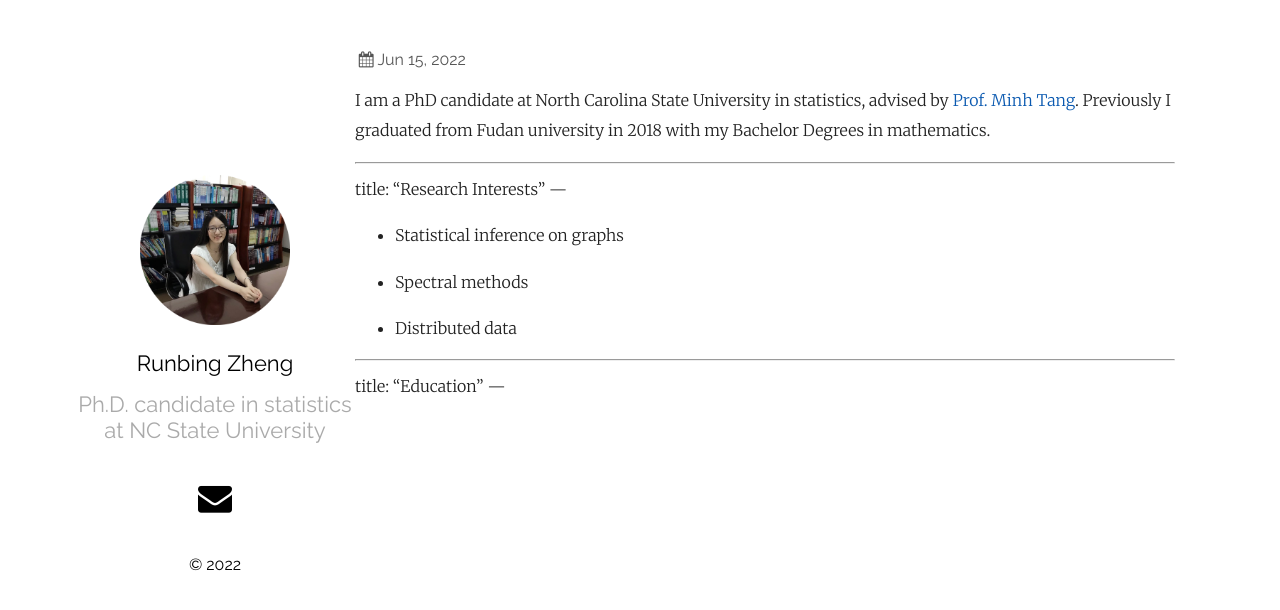
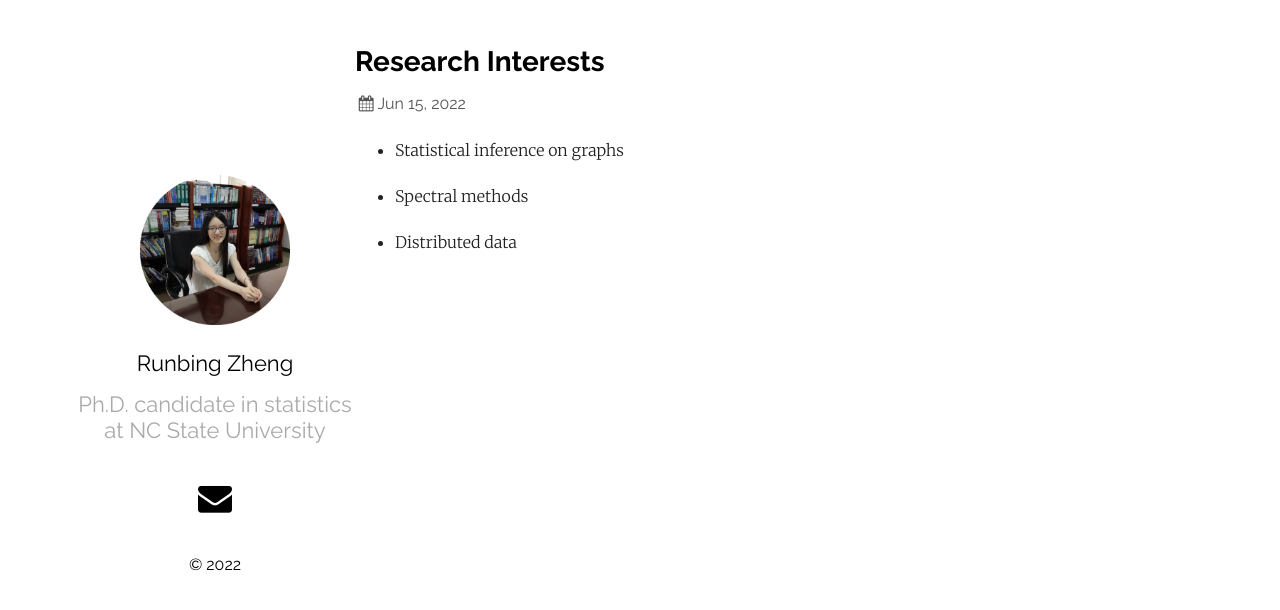
Before and after one commit to RunbingZheng/runbingzheng.github.io, a Jekyll site: the page built from _posts/2022-06-15-.markdown, in a window 1280 px wide. Shown: the top 610 px of the page. Built offline with Jekyll 4.4.1, drawn with Linux system fonts in a browser that asks for light colours; our own code applies the rules of GitHub Pages for plain Markdown files.

Commit message:
Update 2022-06-15-.markdown

```diff
--- a/_posts/2022-06-15-.markdown
+++ b/_posts/2022-06-15-.markdown
@@ -1,8 +1,3 @@
-
-I am a PhD candidate at North Carolina State University in statistics, advised by [Prof. Minh Tang][Prof. Minh Tang]. Previously I graduated from Fudan university in 2018 with my Bachelor Degrees in mathematics.
-
-[Prof. Minh Tang]: https://minh-tang.github.io/
-
 ---
 title:  "Research Interests"
 ---
@@ -11,7 +6,3 @@ title:  "Research Interests"
 - Spectral methods
 
 - Distributed data
-
----
-title:  "Education"
----
```
